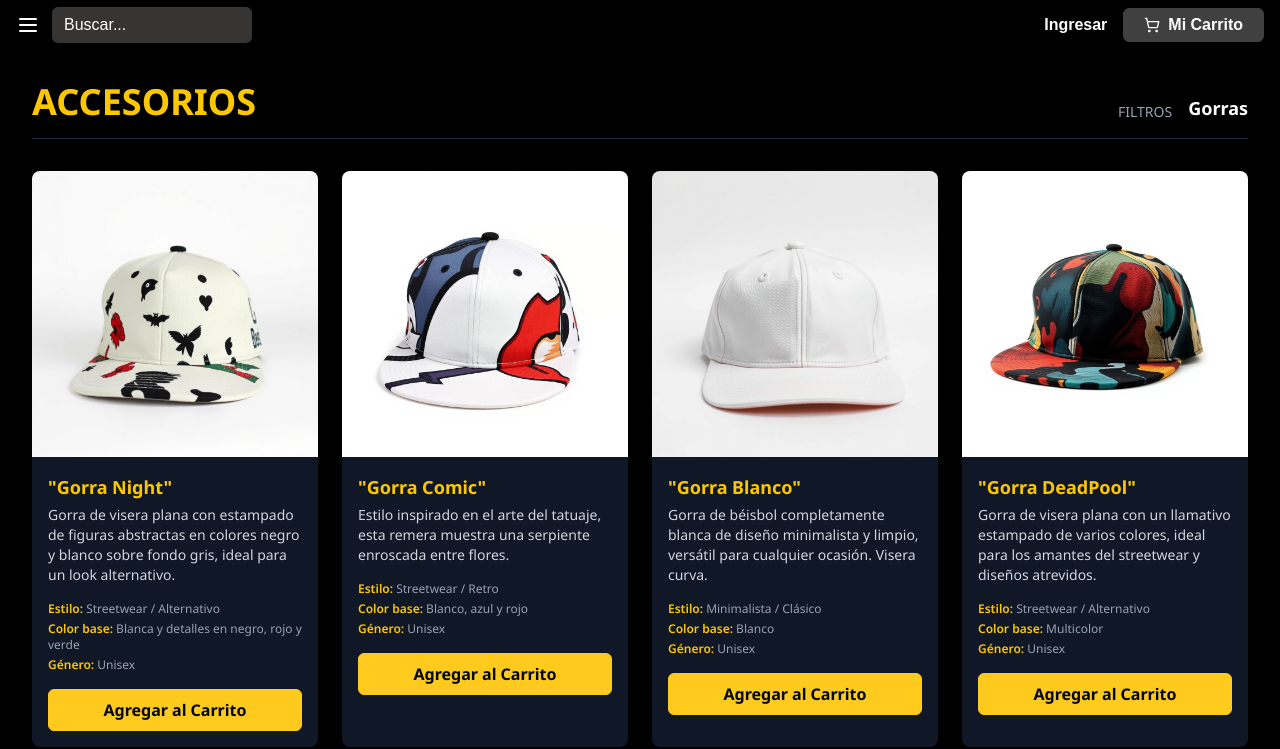
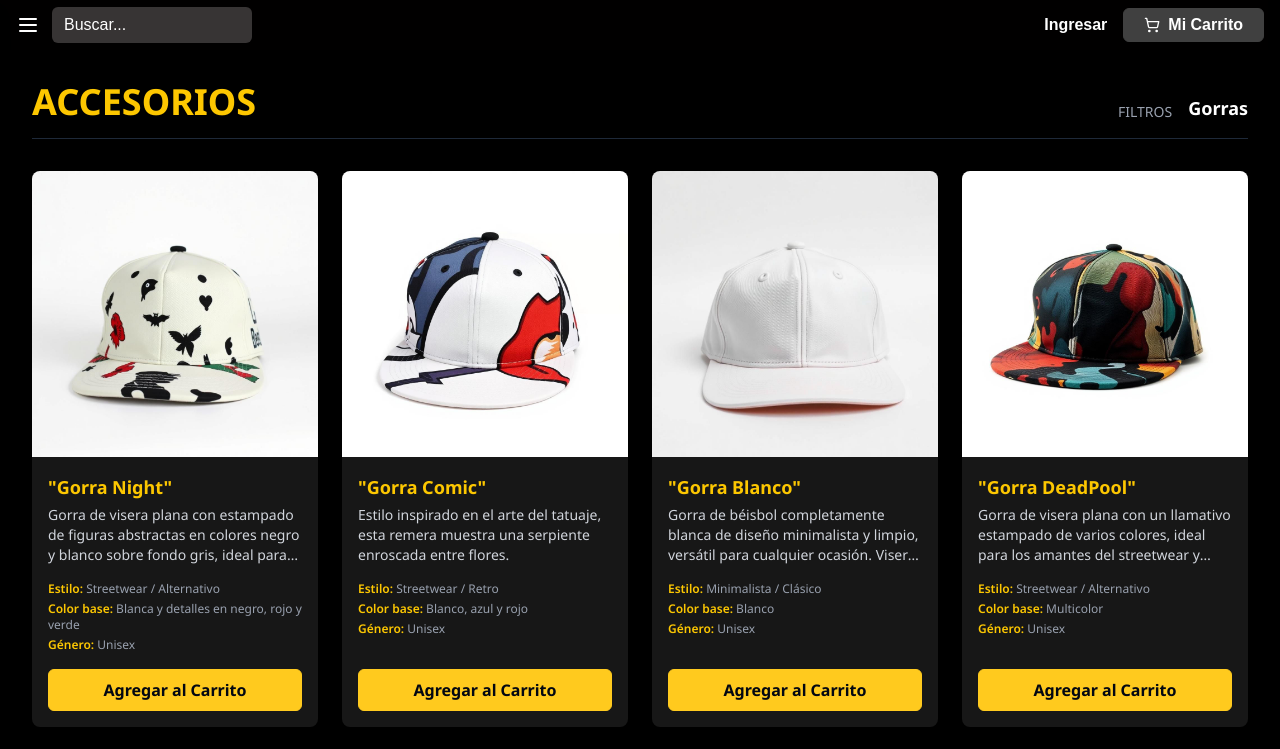
Before and after one commit to GamaDavid12/urban-underground, a React (Vite) app: page /categorias/accesorios in a window 1280 px wide. Shown: the top 749 px of the page. Built offline with nearby package versions, Linux system fonts and the light colour scheme.

Commit message:
Cambiar estilo de tarjetas ProductCard

```diff
--- a/src/components/ProductCard/ProductCard.jsx
+++ b/src/components/ProductCard/ProductCard.jsx
@@ -9,7 +9,7 @@ const ProductCard = ({ product }) => {
   };
 
   return (
-    <div className="bg-gray-900 text-white rounded-lg overflow-hidden shadow-lg flex flex-col">
+    <div className="bg-neutral-900 text-white rounded-lg overflow-hidden shadow-lg flex flex-col">
       <div className="relative w-full aspect-square">
         <img
           src={product.image}
@@ -19,7 +19,7 @@ const ProductCard = ({ product }) => {
       </div>
       <div className="p-4 flex flex-col flex-grow">
         <h3 className="text-lg font-bold mb-1 text-yellow-400">"{product.name}"</h3>
-        <p className="text-sm mb-4 text-gray-300">{product.description}</p>
+        <p className="text-sm mb-4 text-gray-300 line-clamp-3">{product.description}</p>
         <ul className="text-xs text-gray-400 space-y-1 mb-4">
           <li><span className="font-semibold text-yellow-400">Estilo:</span> {product.style}</li>
           <li><span className="font-semibold text-yellow-400">Color base:</span> {product.colorBase}</li>
@@ -27,6 +27,7 @@ const ProductCard = ({ product }) => {
           {product.size && <li><span className="font-semibold text-yellow-400">Talle:</span> {product.size}</li>}
         </ul>
 
+        <div className="mt-auto"></div>
         <Button onClick={handleAddToCart} text={"Agregar al Carrito"}/>
       </div>
     </div>
```
